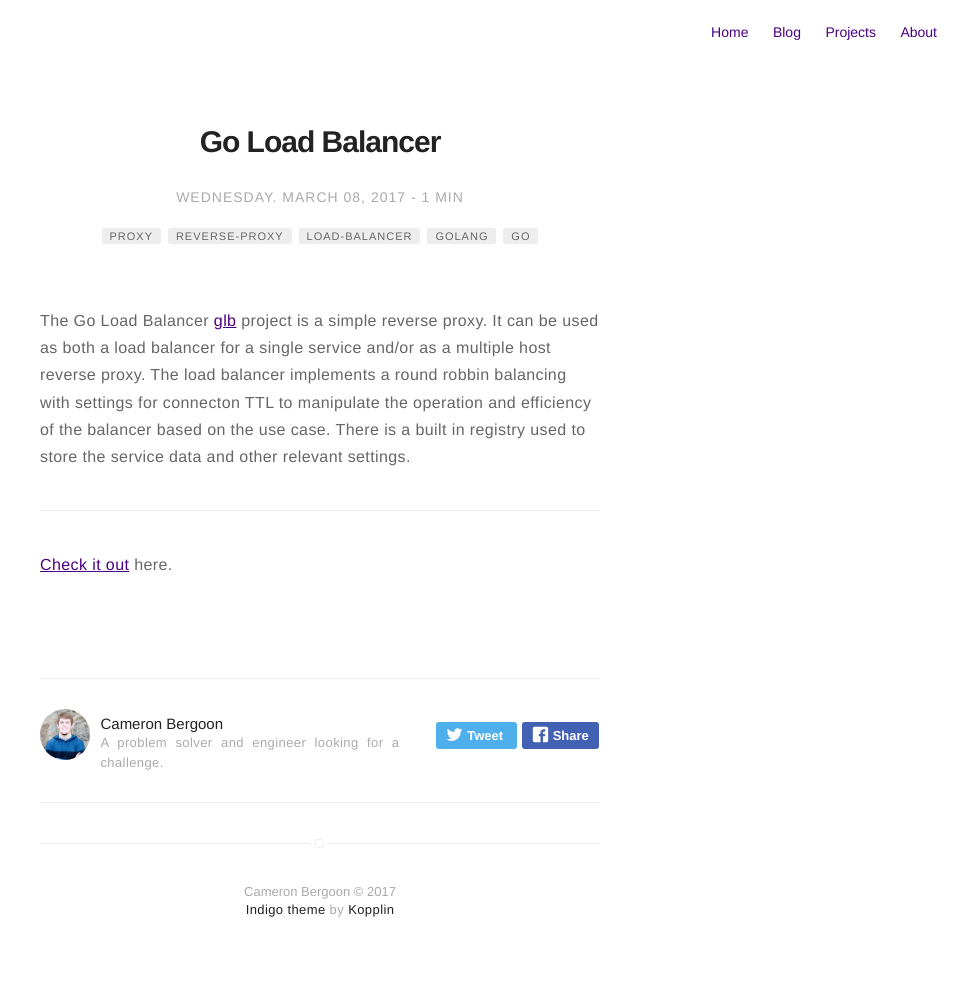
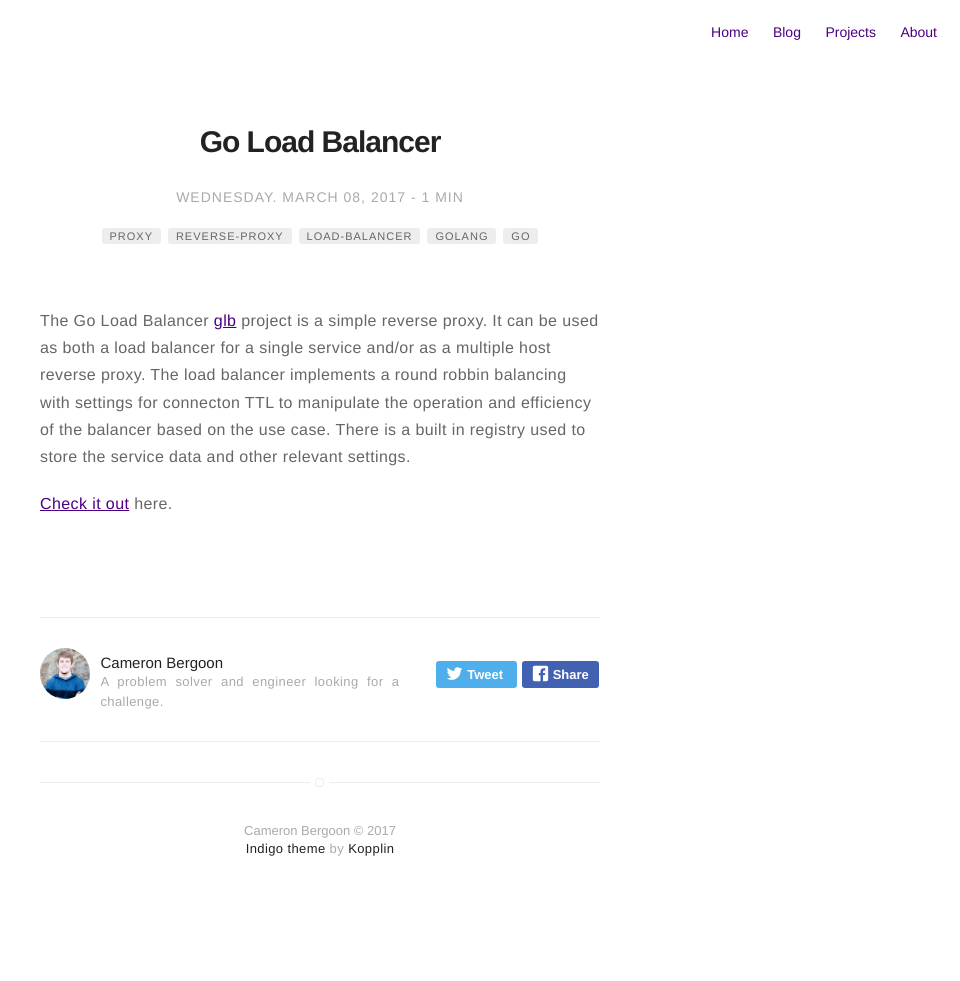
Before and after one commit to cbergoon/cbergoon.github.io, a Jekyll site: the page built from _posts/2017-03-08-Go-Load-Balancer.markdown, in a window 1280 px wide. Shown: the whole page, without its empty margins (320-1280 px from the left). Built offline with Jekyll 4.4.1, drawn with Linux system fonts in a browser that asks for light colours; after the commit the page ends 920 px from its top, so only the background shows below that.

Commit message:
Changes.

```diff
--- a/_posts/2017-03-08-Go-Load-Balancer.markdown
+++ b/_posts/2017-03-08-Go-Load-Balancer.markdown
@@ -12,7 +12,6 @@
 projects: true
 hidden: false # don't count this post in blog pagination
 description: "A practical load balancer reverse proxy with registry and management endpoints."
-jemoji: '<img class="emoji" title=":ramen:" alt=":ramen:" src="https://assets.github.com/images/icons/emoji/unicode/1f35c.png" height="20" width="20" align="absmiddle">'
 category: project
 author: cbergoon
 externalLink: false
@@ -20,6 +19,4 @@
 
 The Go Load Balancer [glb](http://github.com/cbergoon/glb) project is a simple reverse proxy. It can be used as both a load balancer for a single service and/or as a multiple host reverse proxy. The load balancer implements a round robbin balancing with settings for connecton TTL to manipulate the operation and efficiency of the balancer based on the use case. There is a built in registry used to store the service data and other relevant settings.
 
----
-
 [Check it out](http://github.com/cbergoon/glb) here.
```
